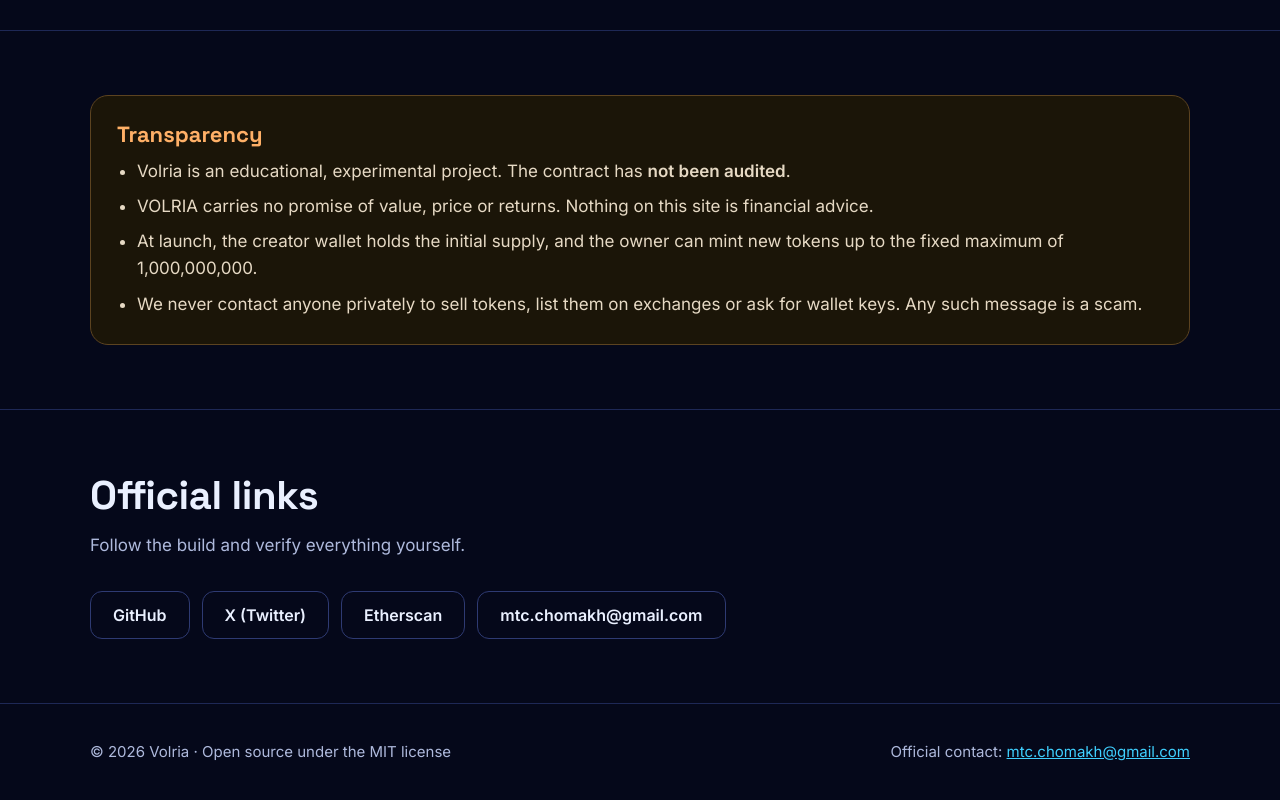
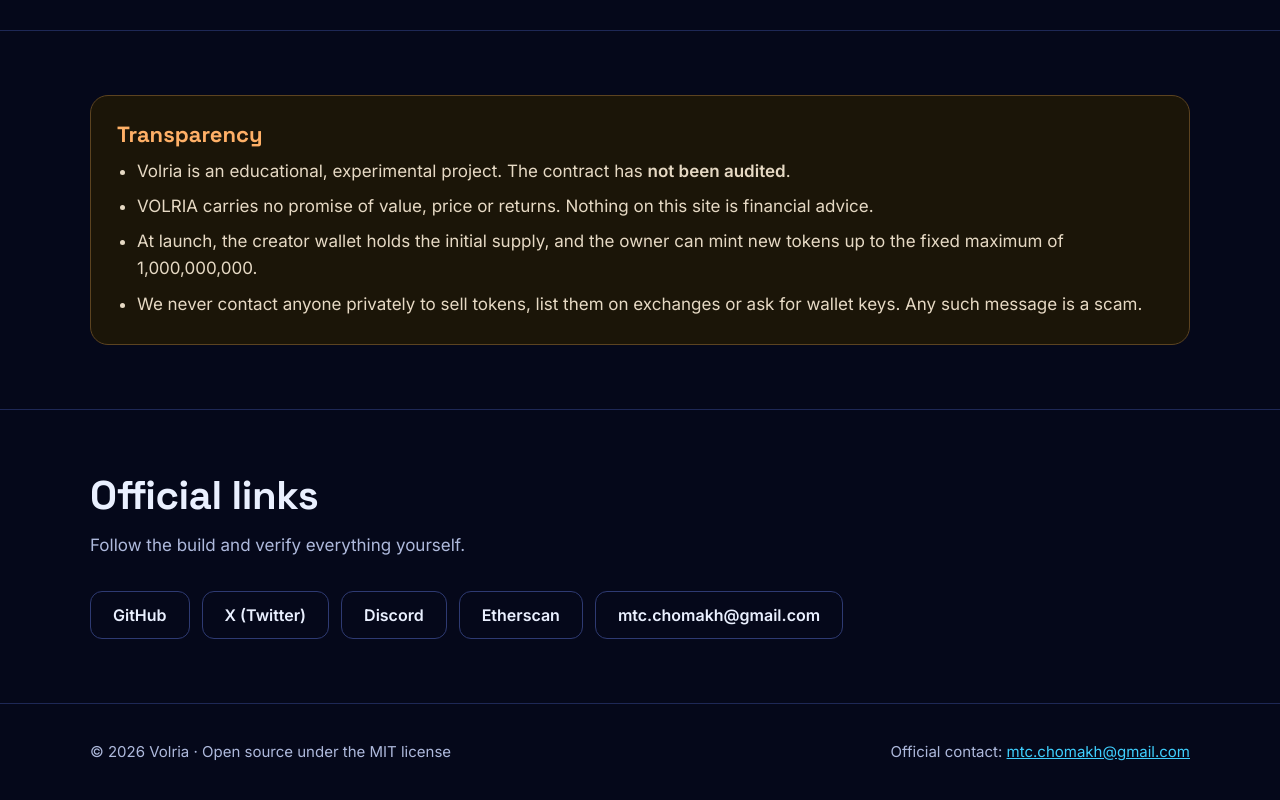
Before and after one commit to Maxchomakh/volria, a website: page docs/index.html in a window 1280 px wide. Shown: the part 2651-3451 px from the top of the page. Drawn offline with Linux system fonts and the light colour scheme.

Commit message:
Site : ajoute le lien Discord officiel
Co-Authored-By: Claude Opus 5.5 <noreply@anthropic.com>
Claude-Session: https://claude.ai/code/session_01A6uEhorn72wCpePVS12QAz

```diff
--- a/docs/index.html
+++ b/docs/index.html
@@ -235,6 +235,7 @@
       <div class="links">
         <a class="btn btn-ghost" href="https://github.com/Maxchomakh/volria" target="_blank" rel="noopener">GitHub</a>
         <a class="btn btn-ghost" href="https://x.com/MChomakh12634" target="_blank" rel="noopener">X (Twitter)</a>
+        <a class="btn btn-ghost" href="https://discord.gg/M4znq7nzs" target="_blank" rel="noopener">Discord</a>
         <a class="btn btn-ghost" href="https://etherscan.io/token/0xE22A0D6e66CEe90F3A5c7C2e043781f4B1f1e6da" target="_blank" rel="noopener">Etherscan</a>
         <a class="btn btn-ghost" href="mailto:mtc.chomakh@gmail.com">mtc.chomakh@gmail.com</a>
       </div>
```
